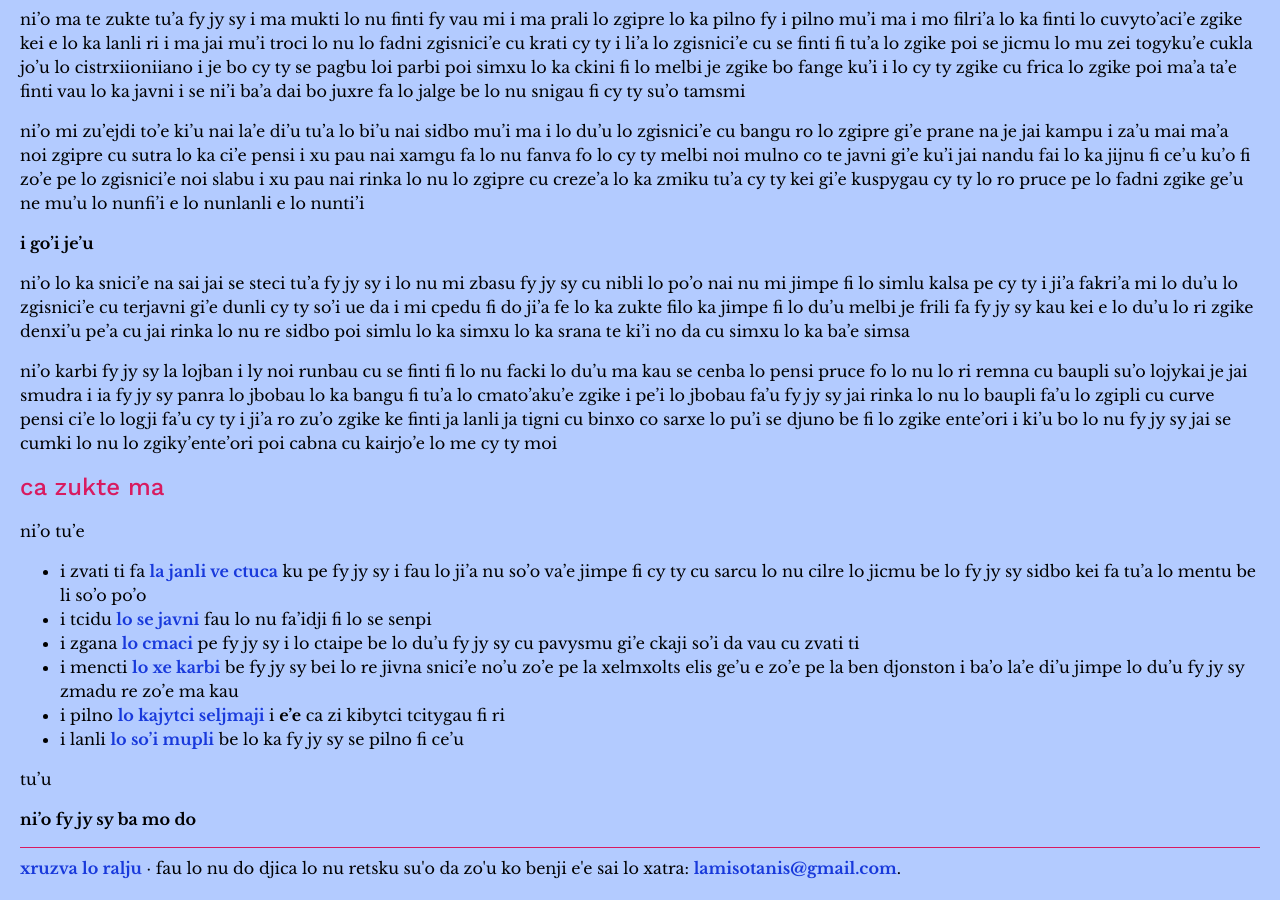
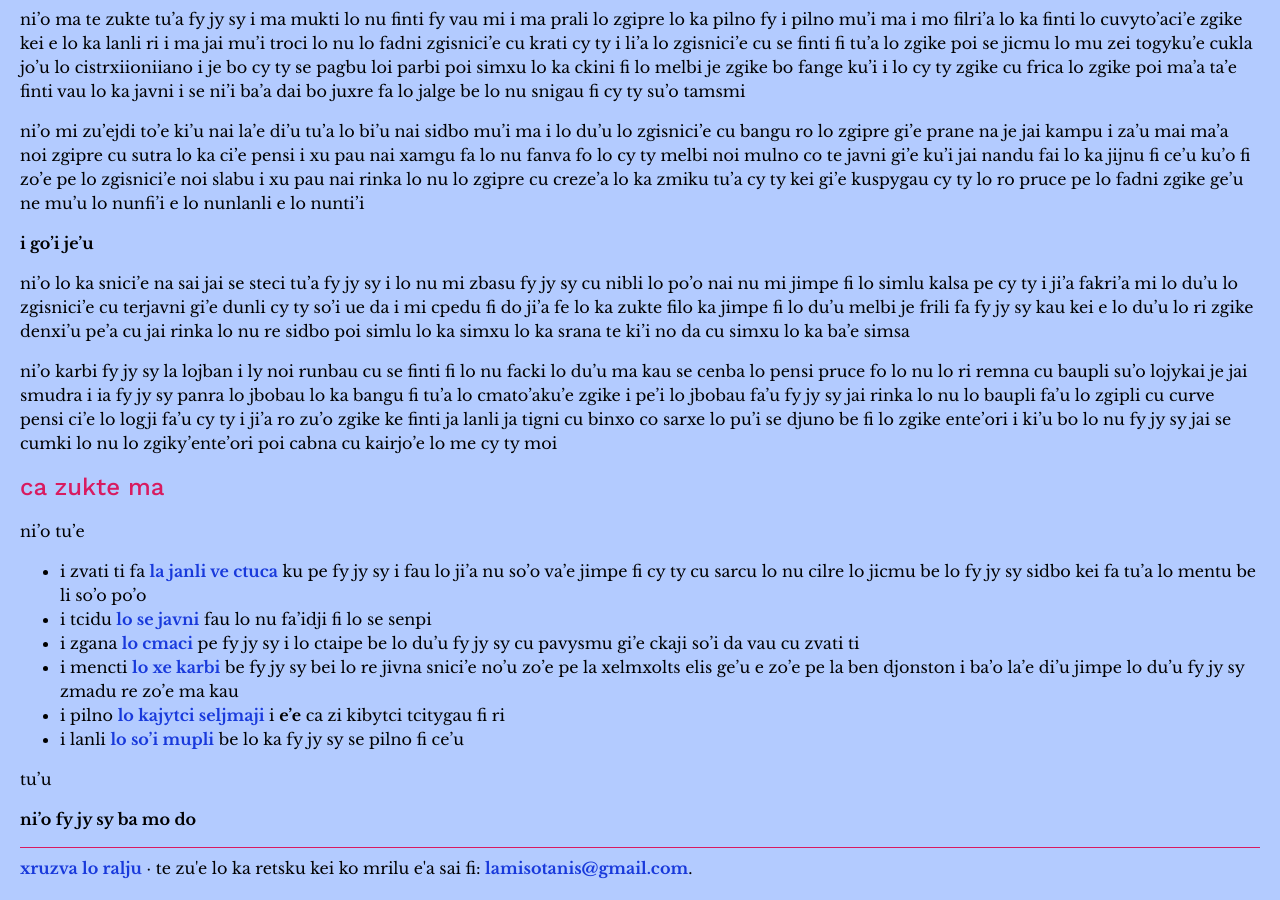
Before and after one commit to misotanni/misotanni.github.io, a Jekyll site: the page built from fjs/jbo/index.md, in a window 1280 px wide and 900 px high, scrolled down 1724 px. Built offline with Jekyll 4.4.1, drawn with Linux system fonts in a browser that asks for light colours; our own code applies the rules of GitHub Pages for plain Markdown files.

Commit message:
fixified the Lojban translaçion

```diff
--- a/_config.yml
+++ b/_config.yml
@@ -18,7 +18,7 @@ defaults:
       path: "fjs/jbo"
     values:
       otherlang: "la lojban · bau lo drata:"
-      anyquestions: "fau lo nu do djica lo nu retsku su'o da zo'u ko benji e'e sai lo xatra:"
+      anyquestions: "te zu'e lo ka retsku kei ko mrilu e'a sai fi:"
       return: "xruzva lo ralju"
   -
     scope:
```
